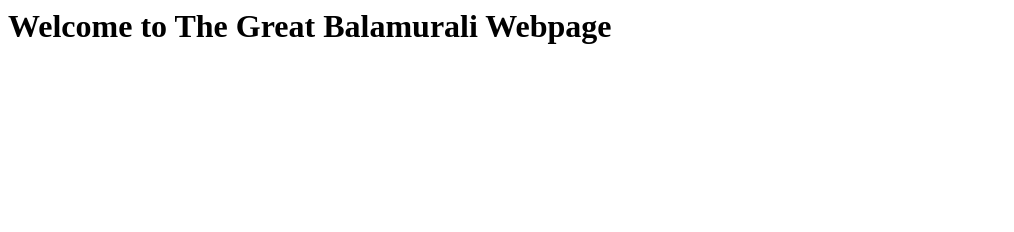
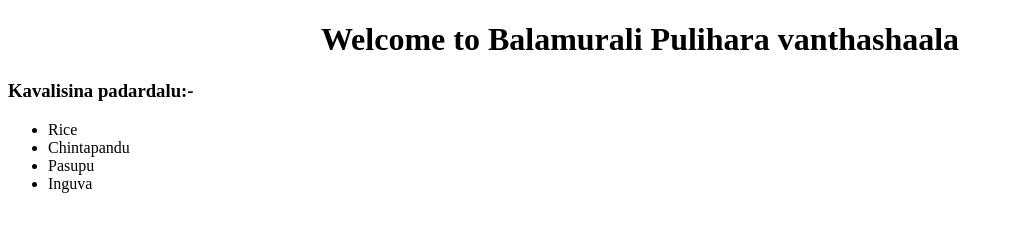
Before and after one commit to Srikanth9142/balamurali_page, a plain HTML site: page index.html in a window 1280 px wide. Shown: the whole page, without its empty margins (0-1014 px from the left). Drawn offline with Linux system fonts and the light colour scheme.

Commit message:
Update index.html

```diff
--- a/index.html
+++ b/index.html
@@ -1,8 +1,21 @@
+<!DOCTYPE html>
 <html>
 <head>
-<title>Balamurali the brand</title>
+    <meta charset="utf-8">
+    <meta http-equiv="X-UA-Compatible" content="IE=edge">
+    <title>Balamurali Pulihara</title>
+    <meta name="viewport" content="width=device-width, initial-scale=1">
+    <link rel="stylesheet" type="text/css" media="screen" href="main.css">
+    <script src="main.js"></script>
 </head>
 <body>
-<h1>Welcome to The Great Balamurali Webpage
+    <h1 style="text-align:center">Welcome to Balamurali Pulihara vanthashaala</h1>
+    <h3>Kavalisina padardalu:-</h3>
+    <ul>
+        <li>Rice</li>
+        <li>Chintapandu</li>
+        <li>Pasupu</li>
+        <li>Inguva</li>
+    </ul>
 </body>
 </html>
```
